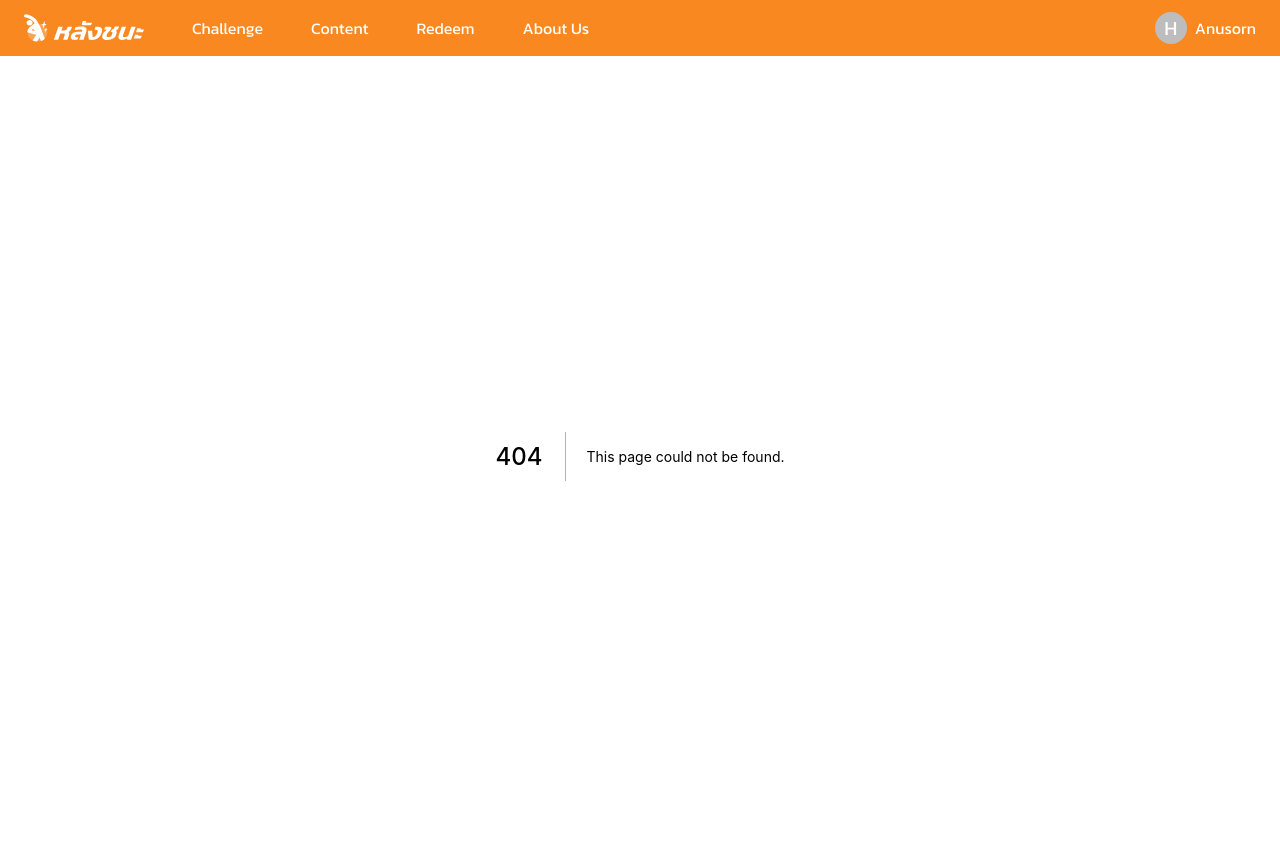
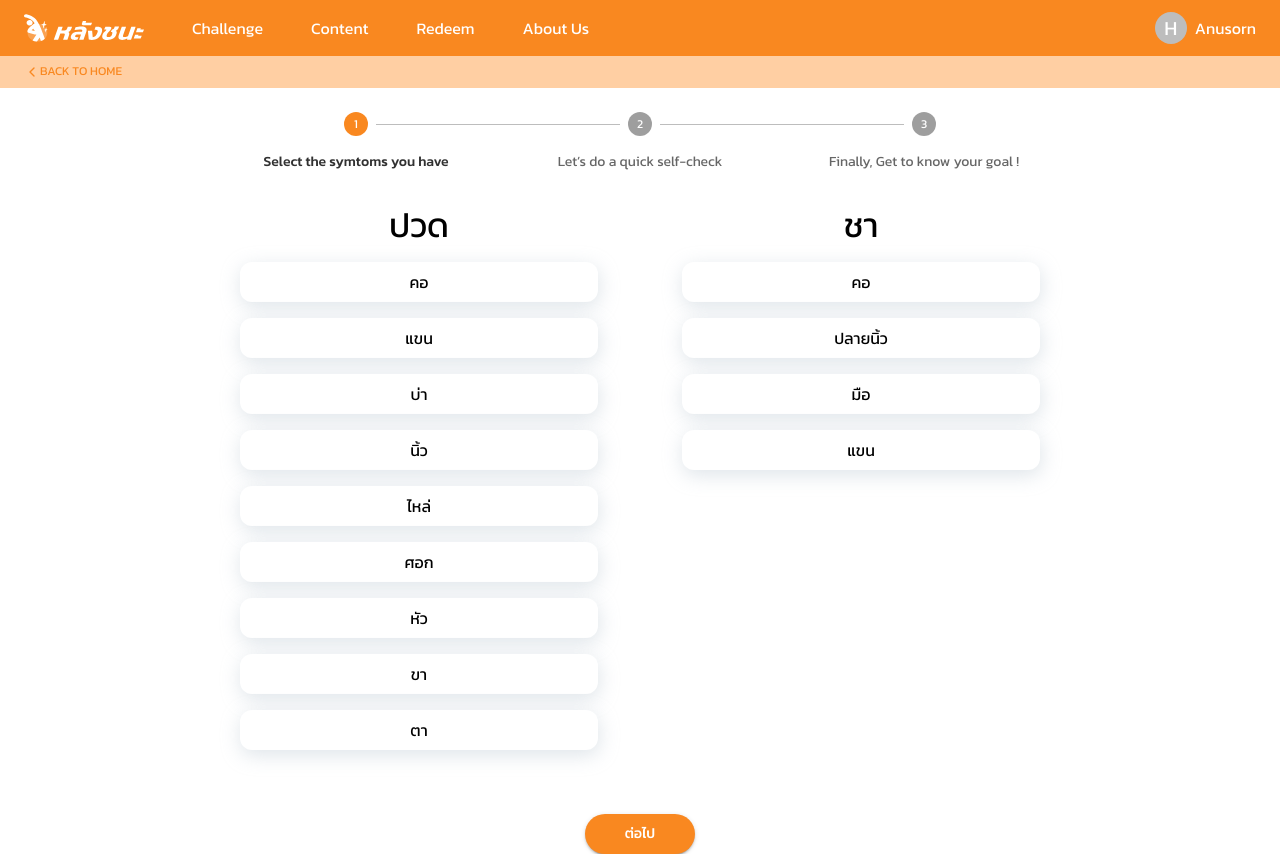
Before and after one commit to WebmasterCamp/ywc18-workshop-b, a Next.js app: page /start/1 in a window 1280 px wide. Before the commit this address had no page. Built offline with nearby package versions, Linux system fonts and the light colour scheme.

Commit message:
add pain question

```diff
--- a/package.json
+++ b/package.json
@@ -10,6 +10,7 @@
   },
   "dependencies": {
     "@emotion/cache": "^11.4.0",
+    "@emotion/css": "^11.1.3",
     "@emotion/react": "^11.4.1",
     "@emotion/server": "^11.4.0",
     "@emotion/styled": "^11.3.0",
--- /dev/null
+++ b/src/components/PainQuestion/components/Clickable/index.tsx
@@ -0,0 +1,36 @@
+import React, { useState } from 'react'
+import styled from '@emotion/styled'
+import { css } from '@emotion/react'
+import { Typography } from '@material-ui/core'
+
+interface ClickableProps {
+  label: string
+}
+
+interface ButtonProps {
+  isClicked: boolean
+}
+
+const Button = styled.div<ButtonProps>`
+  padding: ${({ theme }) => theme.spacing(1, 3)};
+  width: 100%;
+  cursor: pointer;
+  transition: background 0.25s ease;
+  border-radius: 12px;
+  box-shadow: 1px 5px 20px rgba(173, 187, 200, 0.4);
+  ${({ isClicked }) => css`
+    background: ${isClicked ? '#FFCFA3' : 'white'};
+  `}
+`
+
+export default function Clickable({ label }: ClickableProps) {
+  const [isClicked, setIsClicked] = useState(false)
+
+  return (
+    <Button isClicked={isClicked} onClick={() => setIsClicked((prev) => !prev)}>
+      <Typography variant="body1" align="center">
+        {label}
+      </Typography>
+    </Button>
+  )
+}
--- /dev/null
+++ b/src/components/PainQuestion/components/Pain/index.tsx
@@ -0,0 +1,22 @@
+import React from 'react'
+
+import { Stack, Typography } from '@material-ui/core'
+import Clickable from '@/components/PainQuestion/components/Clickable'
+
+interface PainProps {
+  header: string
+  questions: string[]
+}
+
+export default function Pain({ header, questions }: PainProps) {
+  return (
+    <Stack spacing={2} style={{ width: '100%', padding: '0 50px' }} alignItems="center">
+      <Typography variant="h4" align="center">
+        {header}
+      </Typography>
+      {questions.map((content) => (
+        <Clickable key={content} label={content} />
+      ))}
+    </Stack>
+  )
+}
--- /dev/null
+++ b/src/components/PainQuestion/index.tsx
@@ -0,0 +1,32 @@
+import React from 'react'
+import styled from '@emotion/styled'
+import { Stack } from '@material-ui/core'
+import Pain from '@/components/PainQuestion/components/Pain'
+import Button from '@/components/Button'
+import Link from 'next/link'
+
+interface PainQuestionProps {}
+
+const StyledButton = styled(Button)`
+  padding: ${({ theme }) => theme.spacing(1, 5)};
+`
+
+export default function PainQuestion({}: PainQuestionProps) {
+  const questionsA = ['คอ', 'แขน', 'บ่า', 'นิ้ว', 'ไหล่', 'ศอก', 'หัว', 'ขา', 'ตา']
+  const questionsB = ['คอ', 'ปลายนิ้ว', 'มือ', 'แขน']
+  return (
+    <Stack spacing={8} style={{ marginTop: 32 }}>
+      <Stack direction="row" spacing={4}>
+        <Pain header="ปวด" questions={questionsA} />
+        <Pain header="ชา" questions={questionsB} />
+      </Stack>
+      <Stack direction="row" spacing={4} justifyContent="center">
+        <Link href="/start/2" passHref>
+          <StyledButton variant="contained" style={{ color: 'white' }}>
+            ต่อไป
+          </StyledButton>
+        </Link>
+      </Stack>
+    </Stack>
+  )
+}
--- a/src/components/Stepper/index.tsx
+++ b/src/components/Stepper/index.tsx
@@ -9,13 +9,15 @@ const StyledMuiStepLabel = styled(MuiStepLabel)`
   }
 `
 
-interface StepperProps {}
+interface StepperProps {
+  index: string
+}
 
-export default function Stepper({}: StepperProps) {
+export default function Stepper({ index }: StepperProps) {
   const steps = ['Select the symtoms you have', 'Let’s do a quick self-check', 'Finally, Get to know your goal !']
 
   return (
-    <MuiStepper activeStep={0} alternativeLabel>
+    <MuiStepper activeStep={parseInt(index) - 1} alternativeLabel>
       {steps.map((label) => (
         <MuiStep key={label}>
           <StyledMuiStepLabel>{label}</StyledMuiStepLabel>
--- /dev/null
+++ b/src/pages/start/[index].tsx
@@ -0,0 +1,42 @@
+import Stepper from '@/components/Stepper'
+import React from 'react'
+
+import styled from '@emotion/styled'
+import { Container as MuiContainer } from '@material-ui/core'
+import BackToHome from '@/components/BackToHome'
+import PainQuestion from '@/components/PainQuestion'
+import { useRouter } from 'next/dist/client/router'
+
+const Container = styled(MuiContainer)`
+  margin-top: ${({ theme }) => theme.spacing(3)};
+`
+
+export default function StartPage() {
+  const router = useRouter()
+  const { index } = router.query
+
+  const QuestionCase = () => {
+    switch (index) {
+      case '1':
+        return <PainQuestion />
+      case '2':
+        return <></>
+      case '3':
+        return <></>
+      default:
+        return <>Not Found</>
+    }
+  }
+
+  console.log(index)
+
+  return (
+    <>
+      <BackToHome />
+      <Container maxWidth="md">
+        <Stepper index={index as string} />
+        <QuestionCase />
+      </Container>
+    </>
+  )
+}
```
Also changed, not shown: src/pages/start/index.tsx (deleted, +0 -21 lines), 1 other file (tests, documents, lock files or other folders).
